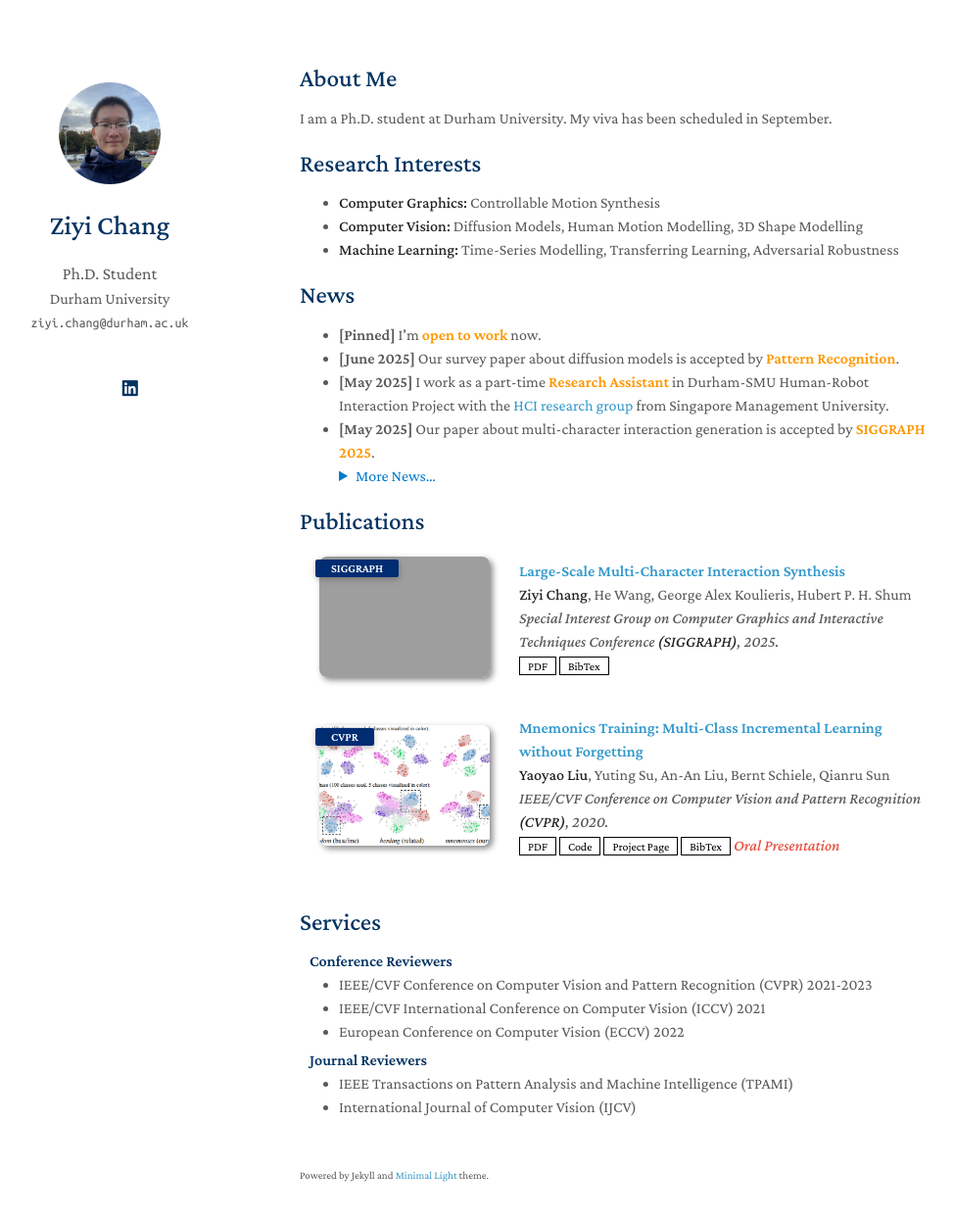
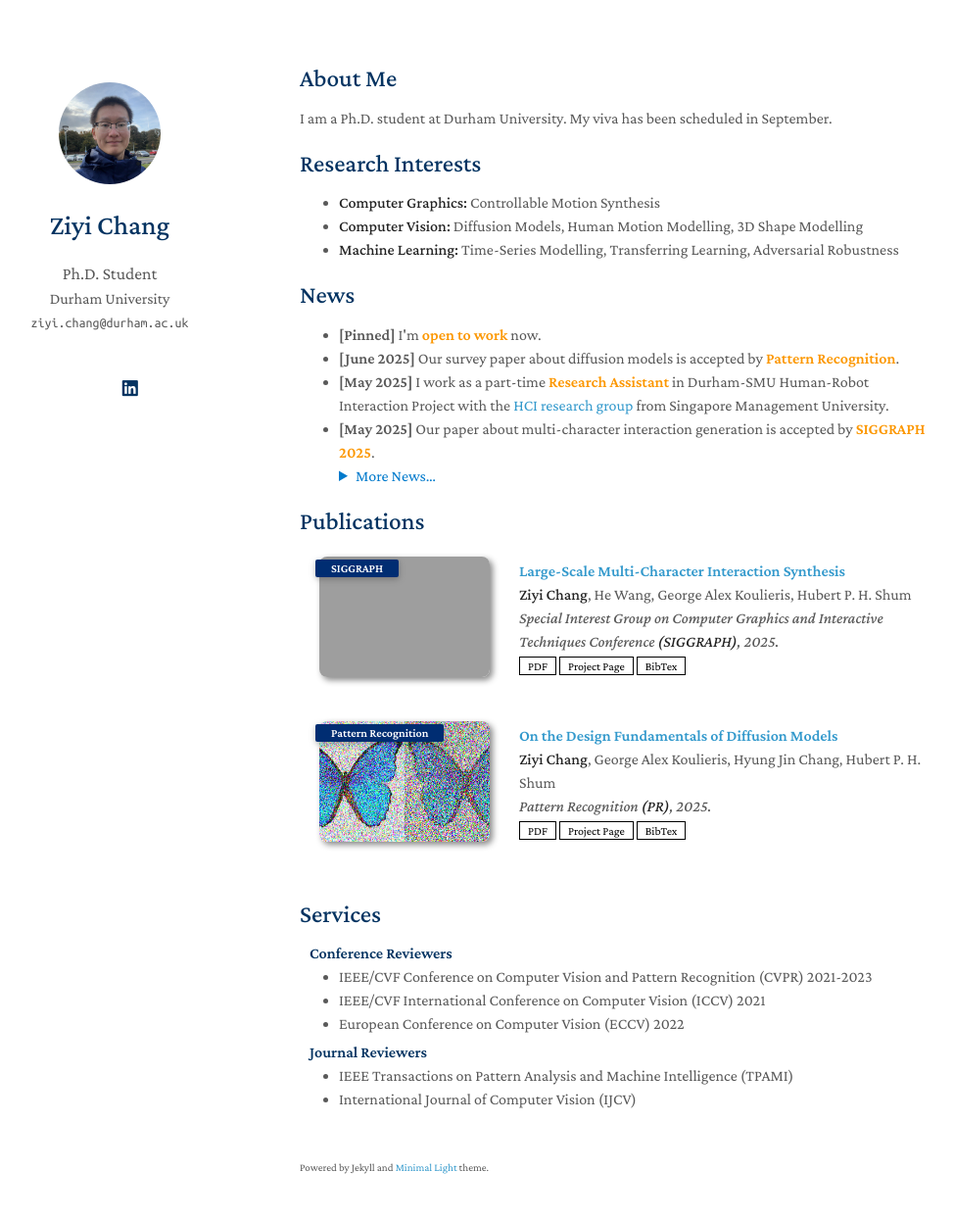
Before and after one commit to CH4N9ZY/ch4n9zy.github.io, a Jekyll site: the page built from index.md, in a window 1280 px wide and 1280 px high. Shown: the top 1245 px of the window at 98% size, without its empty margins (164-1138 px from the left). Built offline with Jekyll 4.4.1, drawn with Linux system fonts in a browser that asks for light colours; a style sheet for code colours, icons or effects is not loaded; our own code applies the rules of GitHub Pages for plain Markdown files; grey boxes are pictures that could not be loaded.

Commit message:
20250609

```diff
--- a/_data/publications.yml
+++ b/_data/publications.yml
@@ -5,18 +5,20 @@ main:
     conference_short: SIGGRAPH
     conference: Special Interest Group on Computer Graphics and Interactive Techniques Conference <strong>(SIGGRAPH)</strong>, 2025.
     pdf: https://arxiv.org/pdf/2505.14087
+    page: http://hubertshum.com/pbl_siggraph2025interaction.htm
+    video: https://www.youtube.com/watch?v=ImNVCrJkzRE
     # code: https://github.com/MrGiovanni/ContinualLearning
     bibtex: https://ch4n9zy.github.io/assets/bib/siggraph.txt
     image: ./assets/img/siggraph.png
     # notes: Early Accept
 
-  - title: "Mnemonics Training: Multi-Class Incremental Learning without Forgetting"
-    authors: <strong>Yaoyao Liu</strong>, Yuting Su, An-An Liu, Bernt Schiele, Qianru Sun
-    conference_short: CVPR
-    conference: IEEE/CVF Conference on Computer Vision and Pattern Recognition <strong>(CVPR)</strong>, 2020.
-    pdf: https://arxiv.org/pdf/2002.10211.pdf
-    code: https://github.com/yaoyao-liu/class-incremental-learning/tree/main/mnemonics-training
-    page: https://class-il.mpi-inf.mpg.de/mnemonics/
-    bibtex: https://class-il.mpi-inf.mpg.de/mnemonics/
-    notes: Oral Presentation
-    image: ./assets/img/teaser_example.png
+  - title: "On the Design Fundamentals of Diffusion Models"
+    authors: <strong>Ziyi Chang</strong>, George Alex Koulieris, Hyung Jin Chang, Hubert P. H. Shum
+    conference_short: Pattern Recognition
+    conference: Pattern Recognition <strong>(PR)</strong>, 2025.
+    pdf: https://arxiv.org/pdf/2306.04542
+    # code: https://github.com/yaoyao-liu/class-incremental-learning/tree/main/mnemonics-training
+    page: http://hubertshum.com/pbl_pr2025diffusion.htm
+    bibtex: https://ch4n9zy.github.io/assets/bib/pr.txt
+    # notes: Oral Presentation
+    image: ./assets/img/pr.png
--- /dev/null
+++ b/assets/bib/pr.txt
@@ -0,0 +1,7 @@
+@article{chang2025design,
+ author={Chang, Ziyi and Koulieris, George Alex and Chang, Hyung Jin and Shum, Hubert P. H.},
+ journal={Pattern Recognition},
+ title={On the Design Fundamentals of Diffusion Models: A Survey},
+ year={2025},
+ publisher={Elsevier},
+}
--- a/assets/bib/siggraph.txt
+++ b/assets/bib/siggraph.txt
@@ -1,4 +1,4 @@
-@inproceedings{chang25largescale,
+@inproceedings{chang2025largescale,
  author={Chang, Ziyi and Wang, He and Koulieris, George Alex and Shum, Hubert P. H.},
  booktitle={Proceedings of the 2025 ACM SIGGRAPH},
  title={Large-Scale Multi-Character Interaction Synthesis},
```
